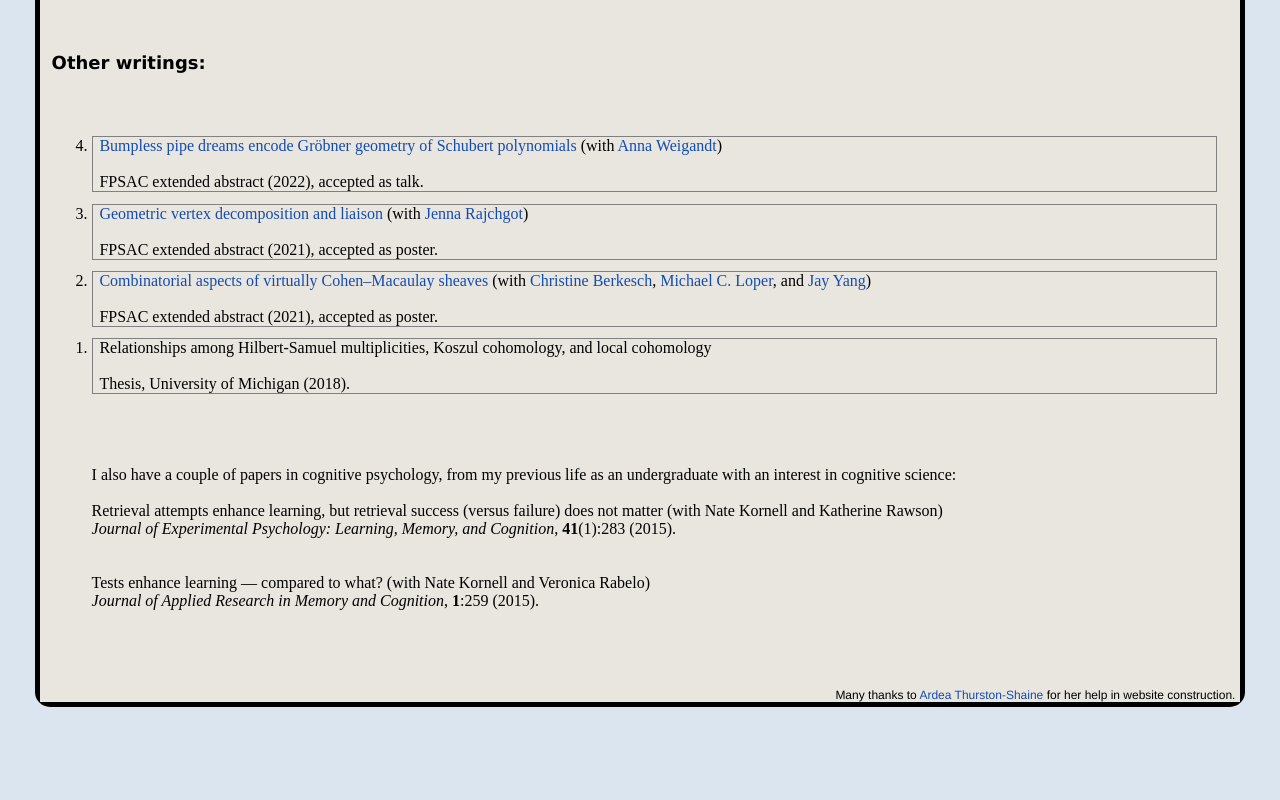
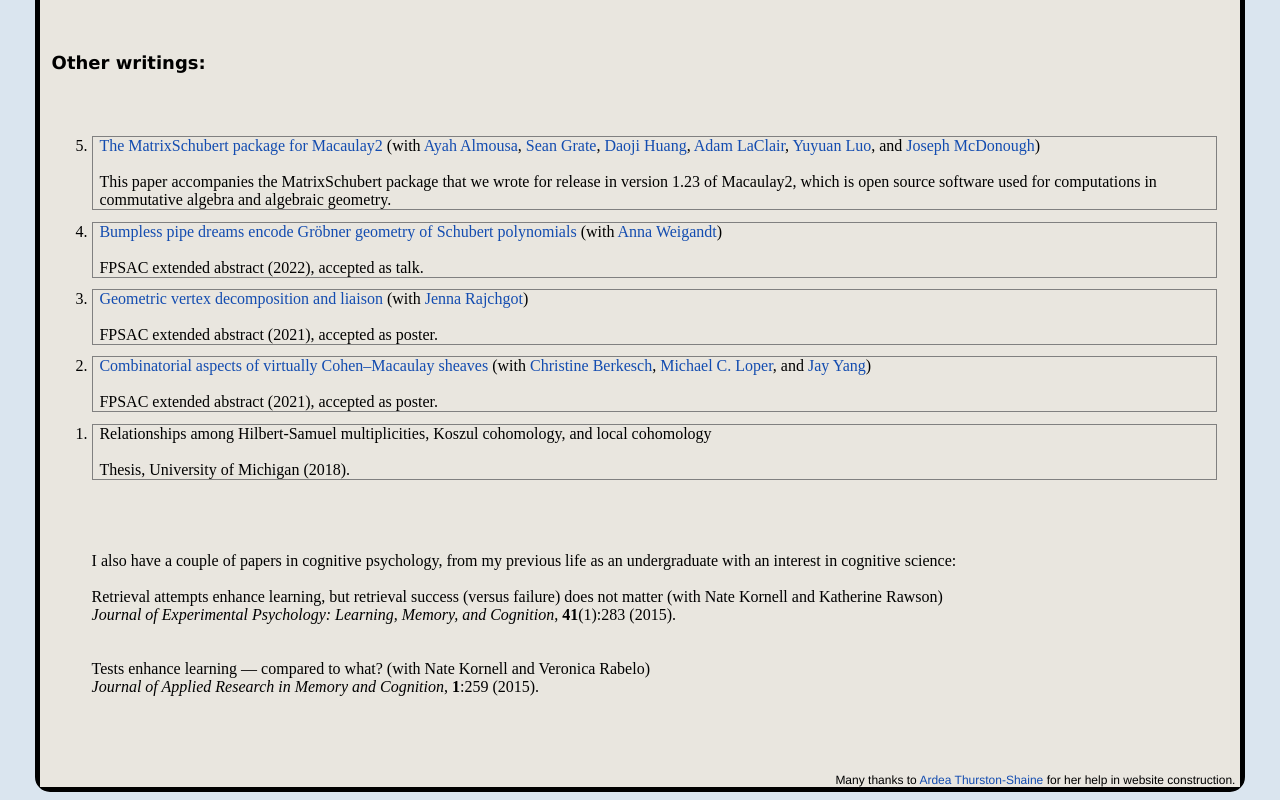
Before and after one commit to patriciajklein/patriciajklein.github.io, a plain HTML site: page research.html in a window 1280 px wide. Shown: the part 1344-2144 px from the top of the page. Before the commit the page ends 2059 px from the top, so only its background shows below. Drawn offline with nearby package versions, Linux system fonts and the light colour scheme.

Commit message:
Added MatrixSchubert arXiv link

```diff
--- a/research.html
+++ b/research.html
@@ -58,7 +58,7 @@
           <ol reversed="">
 
                 <li>On basic double G-links of squarefree monomial ideals<span>
-          (with <a href="https://www.math.toronto.edu/cms/people/students/graduate/koban-matthew/", target="blank">Matthew Koban</a>&dagger; and <a href="https://ms.mcmaster.ca/~rajchgoj/", target="blank">Jenna Rajchgot</a>)
+          (with <a href="https://www.mathematics.utoronto.ca/people/directories/graduate-students/matthew-koban", target="blank">Matthew Koban</a>&dagger; and <a href="https://ms.mcmaster.ca/~rajchgoj/", target="blank">Jenna Rajchgot</a>)
           <a href="javascript:toggleAbstract(&#39;BasicMon&#39;)" id="BasicMonView" style="display: inline;"></a>
 		  <a href="javascript:toggleAbstract(&#39;BasicMon&#39;)" id="BasicMonHide" style="display: none;"></a>
 		  <a href="javascript:toggleAbstract(&#39;BasicMon&#39;)"><img src="./Images/Mutty.jpg" id="BasicMonViewarrow" alt="Down Arrow" style="display: inline;"><img src="./Images/Mutty2.jpg" id="BasicMonHidearrow" alt="Up Arrow" style="display: none;"></a>
@@ -244,6 +244,14 @@ In this paper, we continue this research program in two related ways. The first
 
     <br /> <br />
 
+          <li><a href="https://arxiv.org/abs/2312.07393", target="blank">The MatrixSchubert package for Macaulay2</a><span>
+          (with <a href="http://sites.google.com/view/ayah-almousa", target="blank">Ayah Almousa</a>, <a href ="https://seangrate.com/", target="blank">Sean Grate</a>, <a href="https://www.daojihuang.me/", target="blank">Daoji Huang</a>, <a href="https://sites.google.com/view/adamlaclair/home", target="blank">Adam LaClair</a>, <a href="https://www.mit.edu/~lyuyuan/", target="blank">Yuyuan Luo</a>, and <a href="https://cse.umn.edu/math/joseph-mcdonough", target="blank">Joseph McDonough</a>) <span>
+		  <br>
+		  <br>This paper accompanies the MatrixSchubert package that we wrote for release in version 1.23 of Macaulay2, which is open source software used for computations in commutative algebra and algebraic geometry.
+          <br />
+
+ </p></span></li>
+
           <li><a href="https://docs.google.com/document/d/1yMPIgXjn6kFycLqQl1jcbGIu2J97aIdQVDcOXm27Sxk/edit?usp=sharing", target="blank">Bumpless pipe dreams encode Gr&ouml;bner geometry of Schubert polynomials</a><span>
           (with <a href="https://math.mit.edu/~weigandt/", target="blank">Anna Weigandt</a>) <span>
 		  <br>
```
